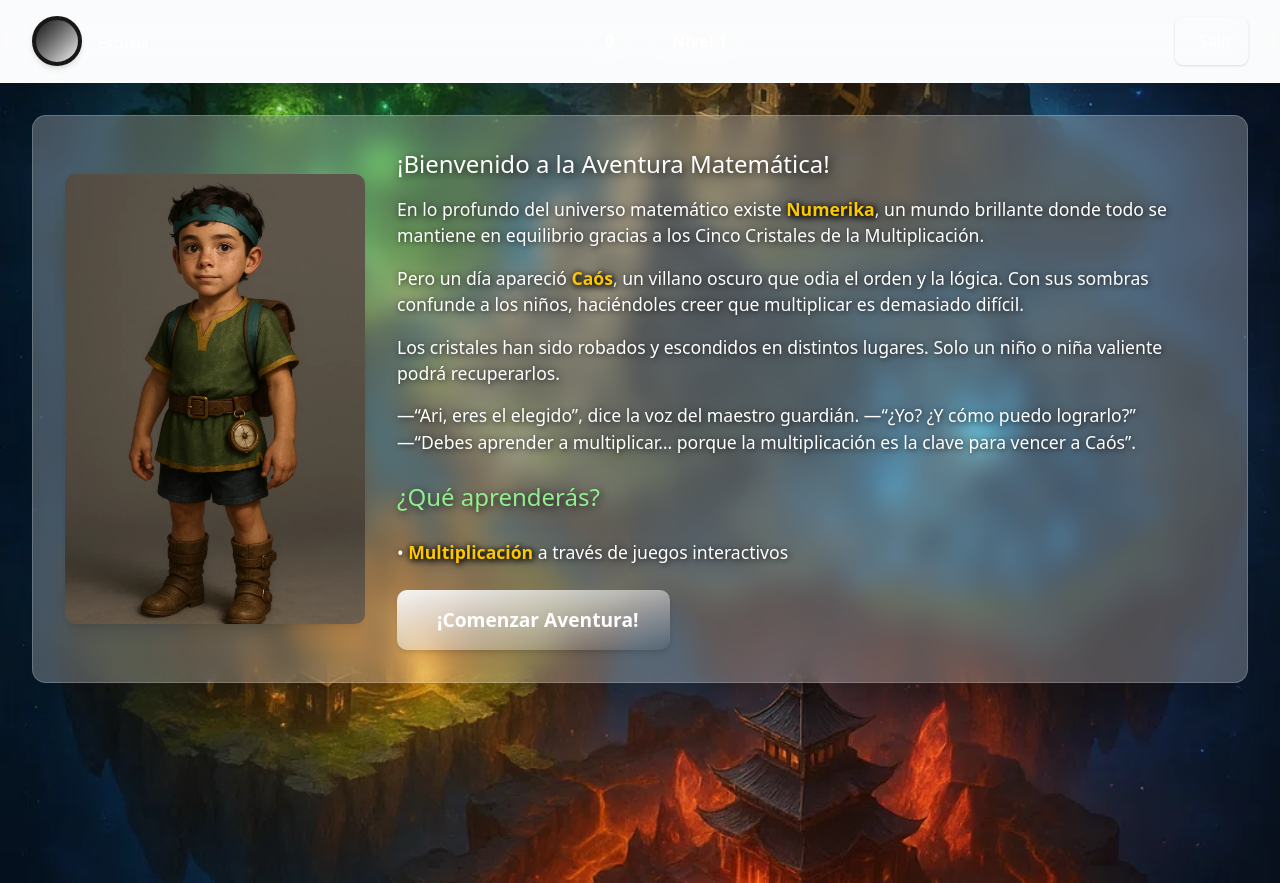
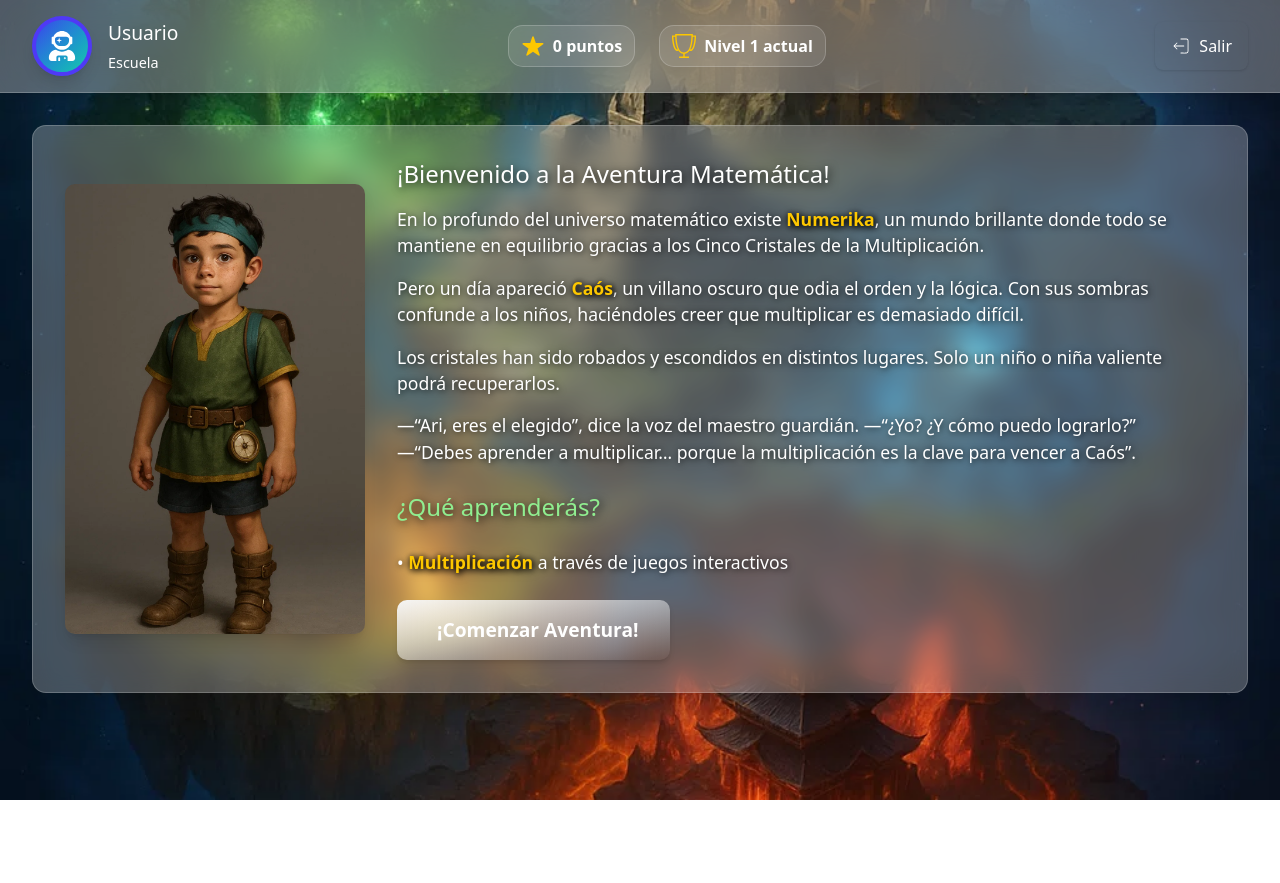
Before and after one commit to IstsHitori/popuesta_libro_frontend, a React (Vite) app: page /app in a window 1280 px wide. After the commit the page ends 800 px from the top, so only its background shows below. Built offline with nearby package versions, Linux system fonts and the light colour scheme; no server answers; sample sign-in values are in the browser's storage.

Commit message:
Agregamos los iconos de estrella, copa y añadimos estilos a la introducción de la aplicación

```diff
--- a/src/components/home/HomeHeader.tsx
+++ b/src/components/home/HomeHeader.tsx
@@ -1,20 +1,23 @@
 import useUserProfile from "@/hooks/profile/useUserProfile";
+import { CiLogout } from "react-icons/ci";
+import { TfiCup } from "react-icons/tfi";
+import { IoIosStar } from "react-icons/io";
+import { FaUserAstronaut } from "react-icons/fa";
 
 export default function HomeHeader() {
   const { userProfile } = useUserProfile();
   if (!userProfile) return;
-  console.log(userProfile)
   return (
     <>
       {/* Header del juego */}
-      <header className="bg-white/25 backdrop-blur-[25px] px-8 py-4 flex justify-between items-center shadow-2xl border-b border-white/20">
+      <header className="px-8 py-4 flex justify-between items-center shadow-lg border-b border-white/20 bg-white/30  backdrop-blur-xl">
         <div className="flex items-center gap-4">
-          <div className="w-[50px] h-[50px] rounded-full border-4 border-primary shadow-md flex items-center justify-center bg-gradient-to-br from-primary to-secondary">
-            <i className="fas fa-user-astronaut text-white text-[1.5rem]" />
+          <div className="w-[60px] h-[60px] rounded-full border-4 border-indigo-600 shadow-lg flex items-center justify-center bg-gradient-to-br from-[#3a3aeb] to-[#1ec9a7]">
+            <FaUserAstronaut className="text-white text-3xl" />
           </div>
           <div>
             <h3 className="text-white text-[1.2rem] mb-1">
-              {userProfile.name}
+              {userProfile.name || "Usuario"}
             </h3>
             <p className="text-white text-[0.9rem]">
               {userProfile?.school || "Escuela"}
@@ -23,16 +26,16 @@ export default function HomeHeader() {
         </div>
         <div className="flex gap-6">
           <div className="flex items-center gap-2 text-white font-semibold px-3 py-2 rounded-[15px] bg-white/10 border border-white/20">
-            <i className="fas fa-star text-accent text-[1.2rem]" />
-            <span>{userProfile?.score ?? 0}</span>
+            <IoIosStar className="text-2xl text-yellow-400" />
+            <span>{userProfile?.score ?? 0} puntos</span>
           </div>
           <div className="flex items-center gap-2 text-white font-semibold px-3 py-2 rounded-[15px] bg-white/10 border border-white/20">
-            <i className="fas fa-trophy text-accent text-[1.2rem]" />
-            <span>Nivel {userProfile?.level ?? 1}</span>
+            <TfiCup className="text-2xl text-yellow-400" />
+            <span>Nivel {userProfile?.level ?? 1} actual</span>
           </div>
         </div>
         <button className="bg-error text-white border-none px-4 py-3 rounded-md cursor-pointer transition shadow-sm flex items-center gap-2 hover:bg-red-700 hover:-translate-y-0.5 hover:shadow-md">
-          <i className="fas fa-sign-out-alt" />
+          <CiLogout className="text-xl" />
           Salir
         </button>
       </header>
--- a/src/layaouts/PrivateLayout.tsx
+++ b/src/layaouts/PrivateLayout.tsx
@@ -35,7 +35,7 @@ export default function PrivateLayout() {
 
   // Layout principal
   return (
-    <div className="flex min-h-screen flex-col bg-gray-50">
+    <div className="flex min-h-screen flex-col">
       {/* <header className="sticky top-0 z-40 bg-white border-b shadow-sm">
         <div className="flex h-16 items-center justify-between px-4 md:px-6">
           <div className="flex items-center gap-2">
@@ -54,7 +54,10 @@ export default function PrivateLayout() {
       </header> */}
 
       <div className="flex flex-1">
-        <main className="flex-1 overflow-auto">
+        <main
+          id="game-screen"
+          className="min-h-screen bg-[url('/niveles/bg_numerika.webp')] bg-no-repeat bg-center bg-cover w-full"
+        >
           <HomeHeader />
           <Outlet />
         </main>
--- a/src/pages/Home.tsx
+++ b/src/pages/Home.tsx
@@ -29,7 +29,6 @@ export default function GameScreen() {
     }
   }, []);
 
-
   const goToLevels = () => {
     setTimeout(() => {
       navigate("/niveles");
@@ -37,11 +36,7 @@ export default function GameScreen() {
   };
 
   return (
-    <div
-      id="game-screen"
-      className="min-h-screen bg-[url('/niveles/bg_numerika.webp')] bg-no-repeat bg-center bg-cover"
-    >
-
+    <>
       {/* Contenido principal */}
       <main className="p-8">
         {/* Sección de introducción */}
@@ -114,6 +109,6 @@ export default function GameScreen() {
           </div>
         </section>
       </main>
-    </div>
+    </>
   );
 }
```
